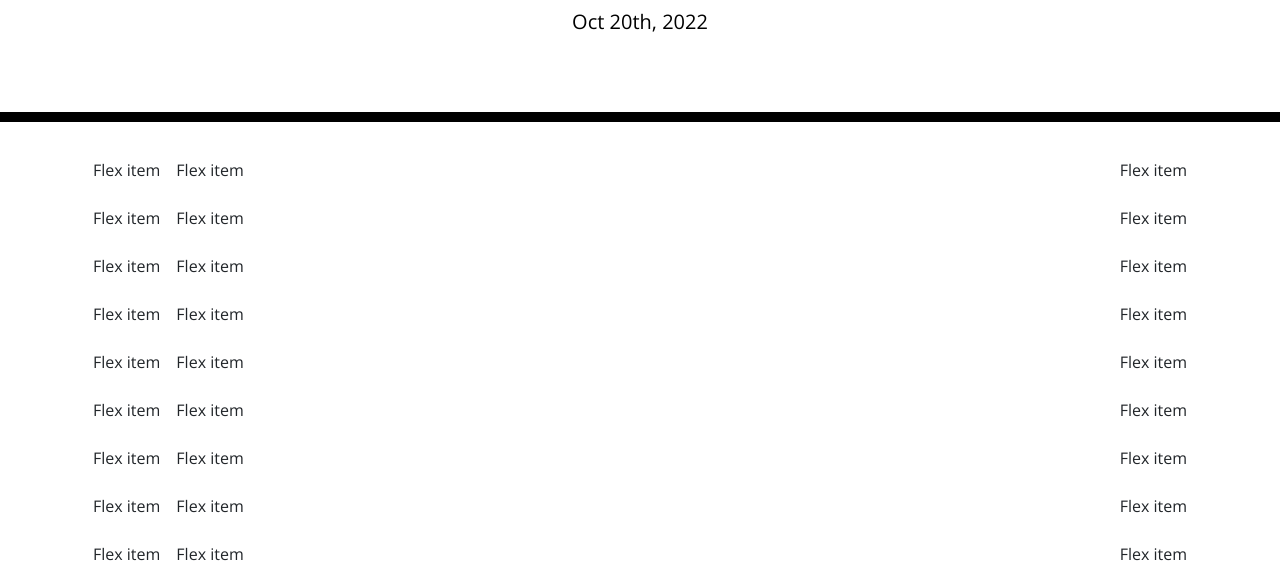
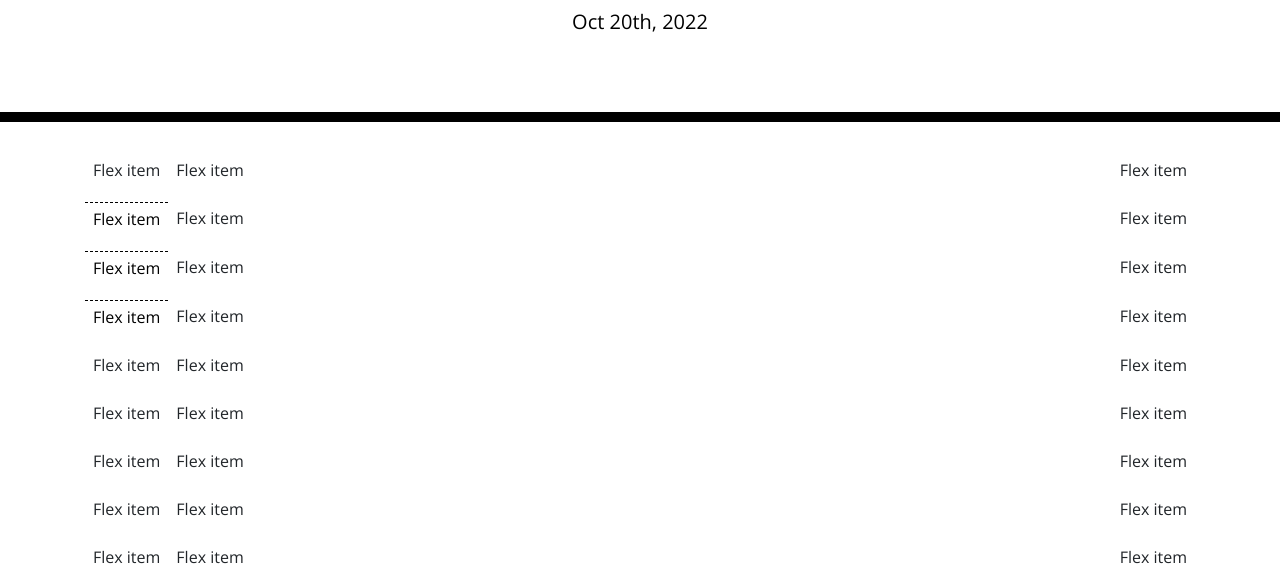
Before and after one commit to kthom42/plan-me, a plain HTML site: page index.html in a window 1280 px wide. Shown: the part 182-765 px from the top of the page. Drawn offline with nearby package versions, Linux system fonts and the light colour scheme.

Commit message:
started structuring the scheduler

```diff
--- a/index.html
+++ b/index.html
@@ -35,17 +35,17 @@
         <div class="ml-auto p-2 bd-highlight">Flex item</div>
       </div>
       <div class="d-flex bd-highlight mb-3">
-        <div class="p-2 bd-highlight">Flex item</div>
+        <div class="hour p-2 bd-highlight">Flex item</div>
         <div class="p-2 bd-highlight">Flex item</div>
         <div class="ml-auto p-2 bd-highlight">Flex item</div>
       </div>
       <div class="d-flex bd-highlight mb-3">
-        <div class="p-2 bd-highlight">Flex item</div>
+        <div class=" hour p-2 bd-highlight">Flex item</div>
         <div class="p-2 bd-highlight">Flex item</div>
         <div class="ml-auto p-2 bd-highlight">Flex item</div>
       </div>
       <div class="d-flex bd-highlight mb-3">
-        <div class="p-2 bd-highlight">Flex item</div>
+        <div class="hour p-2 bd-highlight">Flex item</div>
         <div class="p-2 bd-highlight">Flex item</div>
         <div class="ml-auto p-2 bd-highlight">Flex item</div>
       </div>
```
